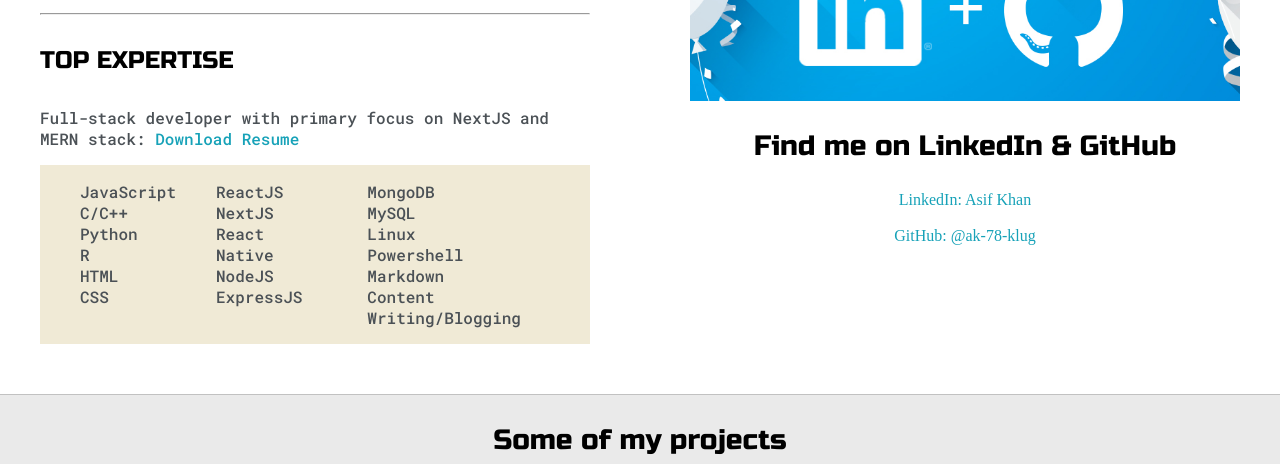
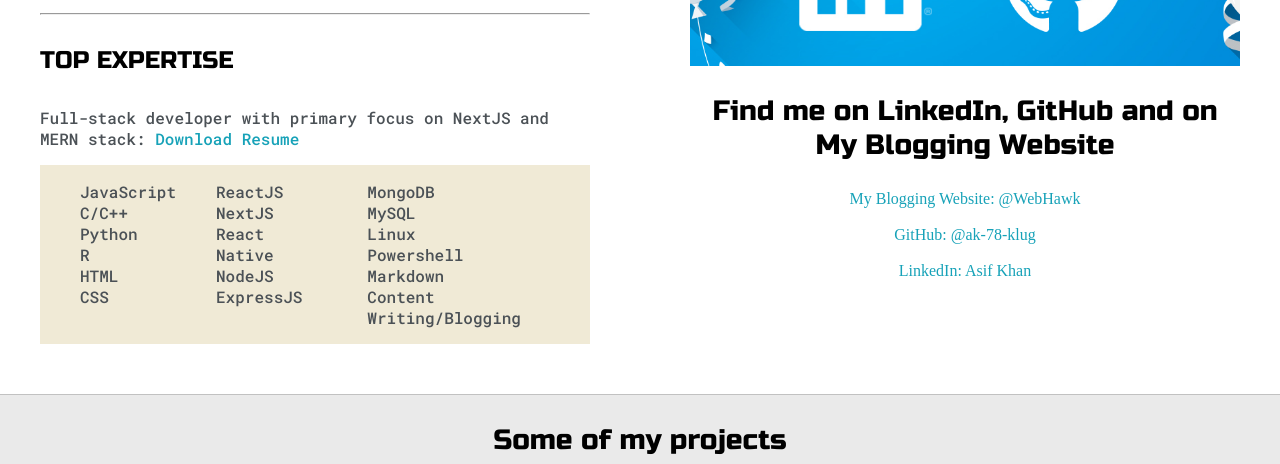
Before and after one commit to ak-78-klug/my-portfolio, a plain HTML site: page index.html in a window 1280 px wide. Shown: the part 913-1377 px from the top of the page. Drawn offline with Linux system fonts and the light colour scheme.

Commit message:
Added link to my blogging website

```diff
--- a/index.html
+++ b/index.html
@@ -133,18 +133,23 @@
 
           <div class="social-links">
             <img id="social_img" src="images/find-me.jpg" />
-            <h3>Find me on LinkedIn & GitHub</h3>
+            <h3>Find me on LinkedIn, GitHub and on My Blogging Website</h3>
 
-            <a
-              target="_blank"
-              href="https://www.linkedin.com/in/asif-khan-7024b31b8"
-              >LinkedIn: Asif Khan</a
+            <a target="_blank" href="https://webhawk.vercel.app/"
+              >My Blogging Website: @WebHawk</a
             >
+
             <br />
             <a
               target="_blank"
               href="https://github.com/ak-78-klug?tab=repositories"
               >GitHub: @ak-78-klug</a
+            >
+            <br />
+            <a
+              target="_blank"
+              href="https://www.linkedin.com/in/asif-khan-7024b31b8"
+              >LinkedIn: Asif Khan</a
             >
           </div>
         </div>
```
